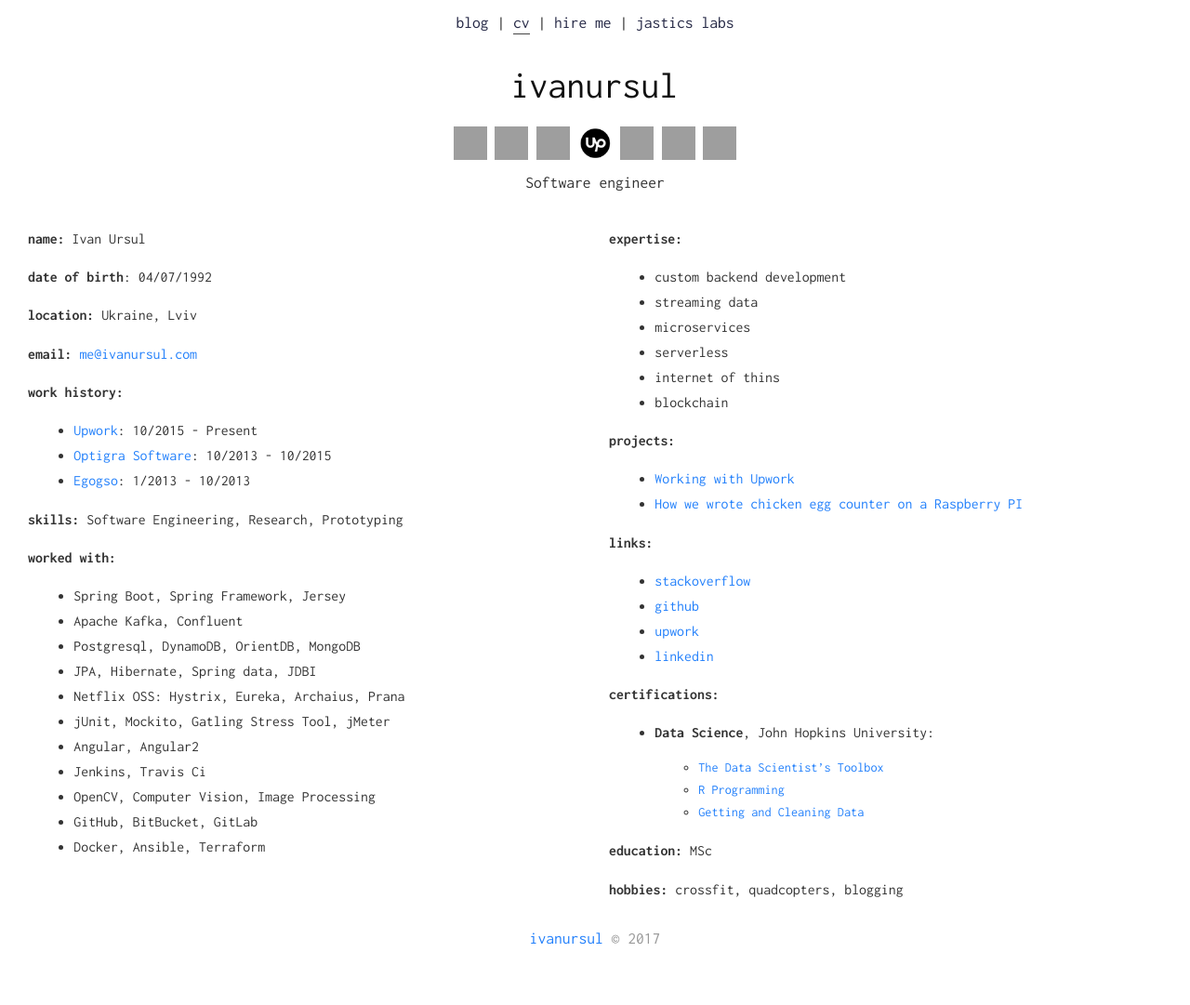
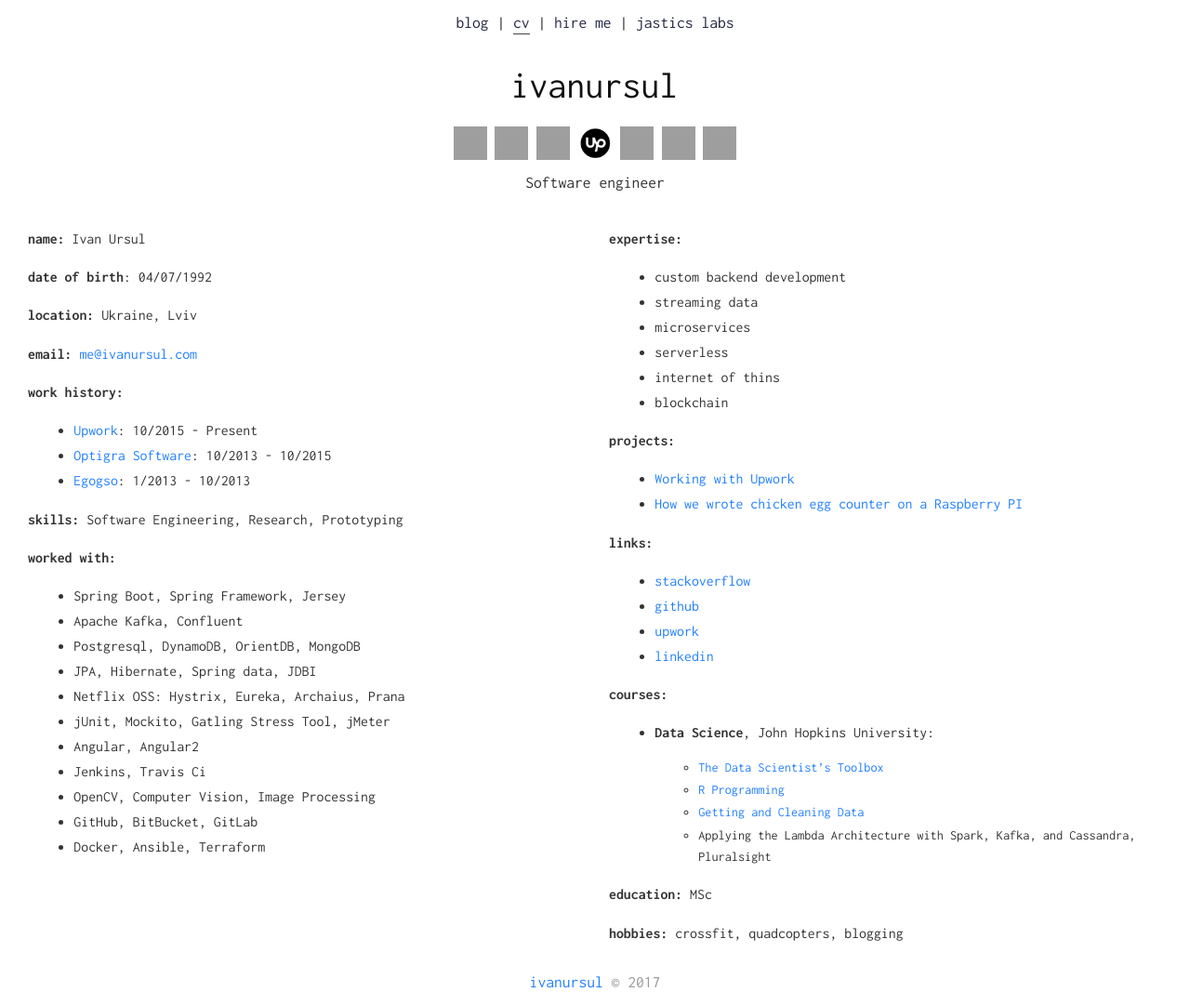
Before and after one commit to ivanursul/ivanursul, a Jekyll site: the page built from cv.html, in a window 1280 px wide. Shown: the whole page at 93% size. Built offline with Jekyll 4.4.1, drawn with Linux system fonts in a browser that asks for light colours; before the commit the page ends 1034 px from its top, so only the background shows below that; grey boxes are pictures that could not be loaded.

Commit message:
fsfsAdsafafsafsfsa

```diff
--- a/cv.html
+++ b/cv.html
@@ -77,7 +77,7 @@
             <li><a href="https://www.linkedin.com/in/ivan-ursul-5a193449?trk=nav_responsive_tab_profile">linkedin</a></li>
         </ul>
 
-        <p><strong>certifications:</strong> </p>
+        <p><strong>courses:</strong> </p>
 
         <ul>
             <li><strong>Data Science</strong>, John Hopkins University:
@@ -85,6 +85,7 @@
                     <li><a href="https://www.coursera.org/account/accomplishments/certificate/MWM8MS5EHSZJ">The Data Scientist’s Toolbox</a></li>
                     <li><a href="https://www.coursera.org/account/accomplishments/certificate/7Z56BKPS2VLR">R Programming</a> </li>
                     <li><a href="https://www.coursera.org/account/accomplishments/certificate/9K2F9X6P6A8L">Getting and Cleaning Data</a></li>
+                    <li>Applying the Lambda Architecture with Spark, Kafka, and Cassandra, Pluralsight</li>
                 </ul>
             </li>
         </ul>
```
